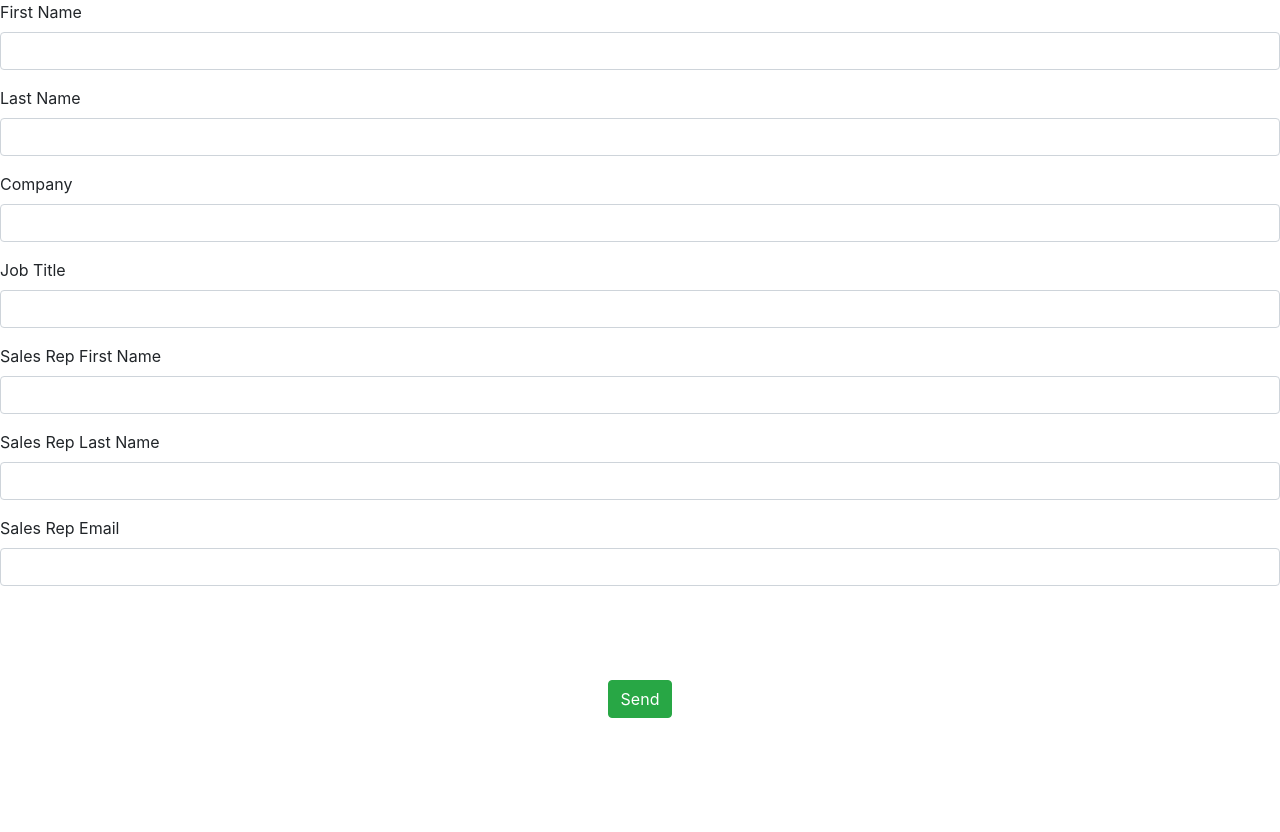
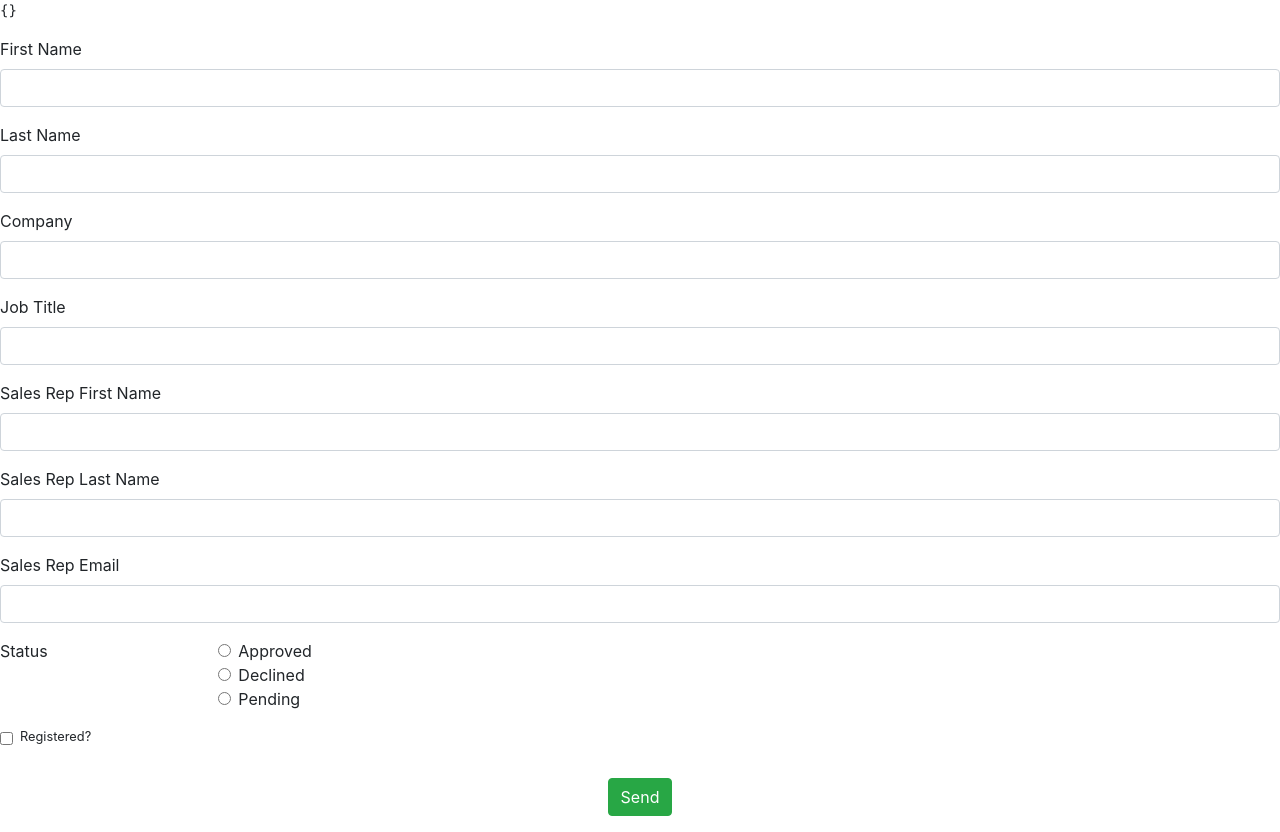
Before and after one commit to GinoLlerena/dynamicform, a React (Create React App) app: page / in a window 1280 px wide. Before the commit the page ends 800 px from the top, so only its background shows below. Built offline with nearby package versions, Linux system fonts and the light colour scheme.

Commit message:
useReducer added

```diff
--- a/src/components/FormManagement.js
+++ b/src/components/FormManagement.js
@@ -1,8 +1,9 @@
-import React, { useState} from "react"
+import React, { useReducer} from "react"
 import FormElementComponent from '../form/FormElementComponent'
 import keyBy from 'lodash/keyBy'
 import orderBy from 'lodash/orderBy'
 import set from 'lodash/set'
+import get from 'lodash/get'
 import map from 'lodash/map'
 import values from 'lodash/values'
 import form from '../templates/data'
@@ -11,29 +12,45 @@ function getElements(formElements){
   return  keyBy(orderBy(formElements, 'displayOrder','asc'),'elementId');
 }
 
+
+function ListElements(props){
+
+  return map( values(getElements(form.formElements)), (element) => {
+    return (
+      <FormElementComponent key={element.elementId + '-' + get(props.valueMap, element.elementId, '')}
+                            element={element}
+                            setValue={props.setValue}
+                            valueMap={props.valueMap}
+      />)
+  })
+}
+
+
+function init() {
+  return {valueMap: {}};
+}
+
+function reducer(state, action) {
+  switch (action.type) {
+    case 'onChange':
+      return {valueMap: set(state.valueMap, action.id, action.value)};
+    default:
+      throw new Error();
+  }
+}
+
+
 export default function FormManagement(props){
 
-  const [valMap, setValMap] = useState({});
-
-  function setValueElement(id, value){
-    setValMap(set(valMap,id, value));
-  }
-
-  const elements = map( values(getElements(form.formElements)), (element, index) => {
-    return (
-      <FormElementComponent key={index}
-                            element={element}
-                            setValue={setValueElement}
-                            valueMap={valMap}
-      />)
-  })
+  const [state, dispatch] = useReducer(reducer, init());
 
   return(
     <form>
-      {elements}
+      <div><pre>{JSON.stringify(state.valueMap, null, 2) }</pre></div>
+      <ListElements valueMap={state.valueMap} setValue={(id, value) => dispatch({type: 'onChange', id, value})} />
       <div className="form-group" style={{paddingTop:'2em'}}>
         <div className="text-center">
-          <button type="submit" value="Post" className="btn btn-success">Send</button>
+          <button type="button" className="btn btn-success" onClick={()=> console.log('valueMap', state.valueMap)}>Send</button>
         </div>
       </div>
     </form>
--- a/src/form/FormElement.js
+++ b/src/form/FormElement.js
@@ -2,32 +2,35 @@ import React from 'react'
 import map from 'lodash/map'
 import get from 'lodash/get'
 
-export const RadioOption = () => (
-  <div className="form-check">
-    <input className="form-check-input" type="radio" name="gridRadios" id="gridRadios1" value="option1" checked/>
-    <label className="form-check-label" htmlFor="gridRadios1">
-      First radio
-    </label>
-  </div>
-)
+export const RadioOption = ({item, currentValue, handleChange}) => {
+  return (
+    <div className="form-check">
+      <input className="form-check-input" type="radio" name="gridRadios" id={item.elementvalueId}
+             value={item.elementvalueId} checked={item.elementvalueId === currentValue} onChange={handleChange}/>
+      <label className="form-check-label" htmlFor={item.elementvalueId}>
+        {item.displayName}
+      </label>
+    </div>
+  )
+}
 
 export const PasswordElement = (props) => {
-  const {valueMap, element} = props;
+  const {valueMap, element, handleChange} = props;
   return(
     <div className="form-group">
       <label htmlFor="exampleInputPassword1">{element.displayName}</label>
-      <input type="password" className="form-control" id="exampleInputPassword1" value={get(valueMap, element.elementId)} placeholder="Password"/>
+      <input type="password" className="form-control" id="exampleInputPassword1" value={get(valueMap, element.elementId)} placeholder="Password" onChange={handleChange} />
     </div>
   )
 }
 
 export const CheckboxElement = (props) => {
-  const {valueMap, element} = props;
+  const {valueMap, element, handleChange} = props;
 
     return (
       <div className="form-check small">
         <label className="form-check-label">
-          <input type="checkbox" checked={get(valueMap, element.elementId)} className="form-check-input"/> <span>{element.displayName}</span>
+          <input type="checkbox" checked={get(valueMap, element.elementId)} onChange={handleChange} className="form-check-input"/> <span>{element.displayName}</span>
         </label>
       </div>
   )
@@ -46,12 +49,10 @@ export const TextElement = (props) => {
 
   const {valueMap, element, handleChange} = props;
 
-  console.log('handleChange', handleChange);
-
   return(
     <div className="form-group">
       <label htmlFor="uname1">{element.displayName}</label>
-      <input type="text" className="form-control" name="uname1" id="uname1" onChange={handleChange} value={get(valueMap, element.elementId)} required=""/>
+      <input type="text" className="form-control" autoComplete="off" name="uname1" id="uname1" onChange={handleChange} value={get(valueMap, element.elementId)} required=""/>
         <div className="invalid-feedback">Please enter your username or email</div>
     </div>
   )
@@ -59,12 +60,12 @@ export const TextElement = (props) => {
 
 export const TextAreaElement = (props) => {
 
-  const {valueMap, element} = props;
+  const {valueMap, element, handleChange} = props;
 
   return(
     <div className="form-group">
       <label htmlFor="exampleFormControlTextarea1">{element.displayName}</label>
-      <textarea className="form-control" id="exampleFormControlTextarea1" value={get(valueMap, element.elementId)} rows="3"></textarea>
+      <textarea className="form-control" id="exampleFormControlTextarea1" value={get(valueMap, element.elementId)} onChange={handleChange} rows="3"></textarea>
     </div>
   )
 }
@@ -72,13 +73,15 @@ export const TextAreaElement = (props) => {
 
 export const RadioElement = (props) => {
 
-  const {formElementValues, valueMap, element} = props;
-  const list = formElementValues && formElementValues.length ? map(formElementValues, (item) => <RadioOption key={item.elementvalueId} />) : null;
+  const {valueMap, element, handleChange} = props;
+  const {formElementValues} = element;
+  const currentValue = get(valueMap, element.elementId);
+  const list = formElementValues && formElementValues.length ? map(formElementValues, (item) => <RadioOption key={item.elementvalueId} item={item}  currentValue={currentValue} handleChange={handleChange} />) : null;
 
   return(
     <fieldset className="form-group">
       <div className="row">
-        <legend className="col-form-label col-sm-2 pt-0">{get(valueMap, element.elementId)}</legend>
+        <legend className="col-form-label col-sm-2 pt-0">{element.displayName}</legend>
         <div className="col-sm-10">
           {list}
         </div>
--- a/src/form/FormElementComponent.js
+++ b/src/form/FormElementComponent.js
@@ -45,7 +45,7 @@ const FormElementComponent = (props) => {
   const {element} = props;
   const MyReactElement = MixingDictionary[element.type];
 
-  return (<MyReactElement key={element.elementId} {...props}  />)
+  return (<MyReactElement {...props}  />)
 }
 
 export default FormElementComponent;
--- a/src/templates/data.js
+++ b/src/templates/data.js
@@ -5,7 +5,7 @@ module.exports = {
       "displayName": "First Name",
       "displayOrder": 1,
       "required": false,
-      "elementId": "formAttendee.firstname",
+      "elementId": "mainPerson.firstname",
       "type": "text",
       "readOnly": false,
       "parentInfo": []
@@ -13,7 +13,7 @@ module.exports = {
       "displayName": "Last Name",
       "displayOrder": 2,
       "required": false,
-      "elementId": "formAttendee.lastname",
+      "elementId": "mainPerson.lastname",
       "type": "text",
       "readOnly": false,
       "parentInfo": []
@@ -21,7 +21,7 @@ module.exports = {
       "displayName": "Company",
       "displayOrder": 3,
       "required": false,
-      "elementId": "formAttendee.standardCompanyname",
+      "elementId": "mainPerson.standardCompanyname",
       "type": "text",
       "readOnly": false,
       "parentInfo": []
@@ -29,7 +29,7 @@ module.exports = {
       "displayName": "Job Title",
       "displayOrder": 4,
       "required": false,
-      "elementId": "formAttendee.jobtitle",
+      "elementId": "mainPerson.jobtitle",
       "type": "text",
       "readOnly": true,
       "parentInfo": []
@@ -37,14 +37,7 @@ module.exports = {
       "displayName": "Sales Rep First Name",
       "displayOrder": 5,
       "required": false,
-      "elementId": "1465251093836001u4jO",
-      "formElementValues": [{
-        "displayName": "Leaders Circle Sales Rep Name",
-        "displayOrder": 0,
-        "name": "Leaders Circle Sales Rep Name",
-        "elementvalueId": "1465251093847002u4LD"
-      }],
-      "name": "Nominator Sales Rep First Name",
+      "elementId": "salesPersonFirstName",
       "type": "text",
       "readOnly": true,
       "parentInfo": []
@@ -52,14 +45,7 @@ module.exports = {
       "displayName": "Sales Rep Last Name",
       "displayOrder": 6,
       "required": false,
-      "elementId": "1465506732471001ox3m",
-      "formElementValues": [{
-        "displayName": "Nominator Sales Rep Last Name",
-        "displayOrder": 0,
-        "name": "Nominator Sales Rep Last Name",
-        "elementvalueId": "1465506732474002otsj"
-      }],
-      "name": "Nominator Sales Rep Last Name",
+      "elementId": "salesPersonLastName",
       "type": "text",
       "readOnly": true,
       "parentInfo": []
@@ -67,14 +53,7 @@ module.exports = {
       "displayName": "Sales Rep Email",
       "displayOrder": 7,
       "required": false,
-      "elementId": "1465251163426001uS7F",
-      "formElementValues": [{
-        "displayName": "Leaders Circle Sales Rep Email",
-        "displayOrder": 0,
-        "name": "Leaders Circle Sales Rep Email",
-        "elementvalueId": "1465251163432002ugJ4"
-      }],
-      "name": "Nominator Sales Rep Email",
+      "elementId": "salesPersonEmail",
       "type": "text",
       "readOnly": true,
       "parentInfo": [],
@@ -82,40 +61,35 @@ module.exports = {
       "displayName": "Status",
       "displayOrder": 8,
       "required": false,
-      "elementId": "1475173168578001MjSe",
+      "elementId": "status",
       "formElementValues": [{
         "displayName": "Approved",
         "displayOrder": 1,
-        "name": "Approved",
-        "elementvalueId": "1475173168584001Mzwp"
+        "elementvalueId": "approved"
       }, {
         "displayName": "Declined",
         "displayOrder": 2,
-        "name": "Declined",
-        "elementvalueId": "1475173168584003MRIx"
+        "elementvalueId": "declined"
       }, {
         "displayName": "Pending",
         "displayOrder": 3,
-        "name": "Pending",
-        "elementvalueId": "1475173168584002MVAz"
+        "elementvalueId": "pending"
       }],
-      "name": "OIC Approval Status",
       "type": "radio",
       "readOnly": true,
       "parentInfo": [],
     }, {
-      "displayName": "Reg Status",
+      "displayName": "Registered?",
       "displayOrder": 9,
       "required": false,
-      "elementId": "1478801421380001GUb5",
+      "elementId": "registered",
       "formElementValues": [{
         "displayName": "Registered",
         "displayOrder": 1,
         "name": "Registered",
-        "elementvalueId": "1478801421386001GiS2"
+        "elementvalueId": "yes"
       }],
-      "name": "Nomination - Reg Status",
-      "type": "radio",
+      "type": "checkbox",
       "readOnly": true,
       "parentInfo": []
     }]
```
